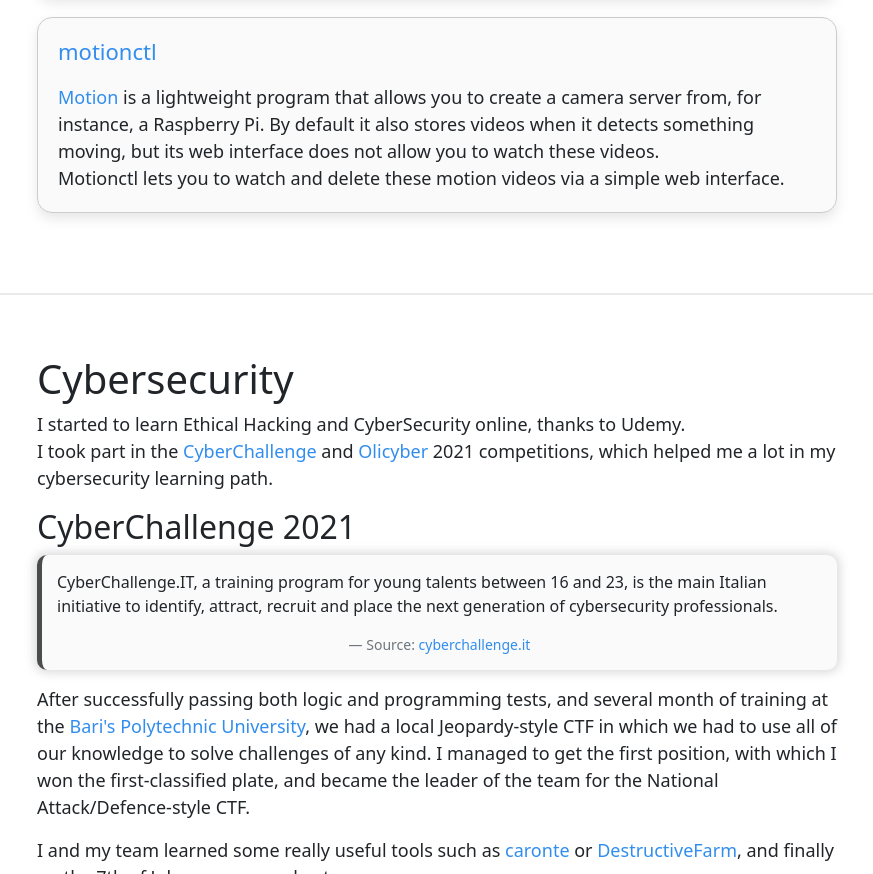
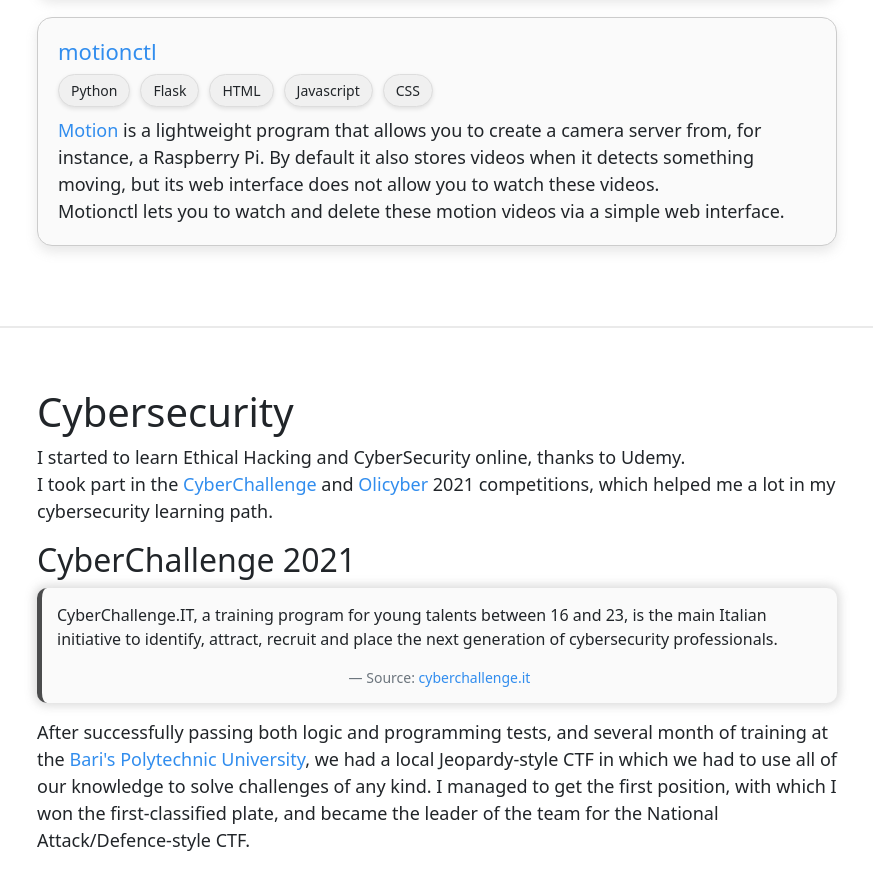
Before and after one commit to gifuzzz/gifuzzz, a Gatsby site: page / in a window 1280 px wide. Shown: the part 3010-3884 px from the top of the page, without its empty margins (203-1076 px from the left). Built offline with nearby package versions, Linux system fonts and the light colour scheme; Gatsby itself is replaced by a stand-in of ours.

Commit message:
techstack for motionctl

```diff
--- a/src/components/Projects/Projects.js
+++ b/src/components/Projects/Projects.js
@@ -53,7 +53,7 @@
         <Project
           title='motionctl'
           href={GITHUB_URL + "motionctl"}
-
+          techStack={['Python', 'Flask', 'HTML', 'Javascript', 'CSS']}
         >
           <p><a href={MOTION_PROJECT_URL} target="_blank" rel="noreferrer">Motion</a> is a lightweight program that allows you to create a camera server from, for instance, a Raspberry Pi.
           By default it also stores videos when it detects something moving, but its web interface does not allow you to watch these videos.<br/>
```
